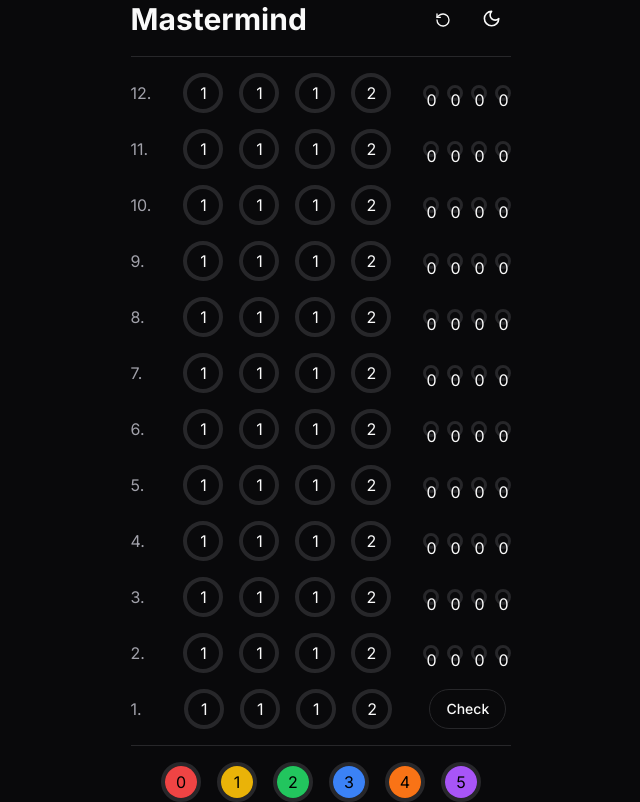
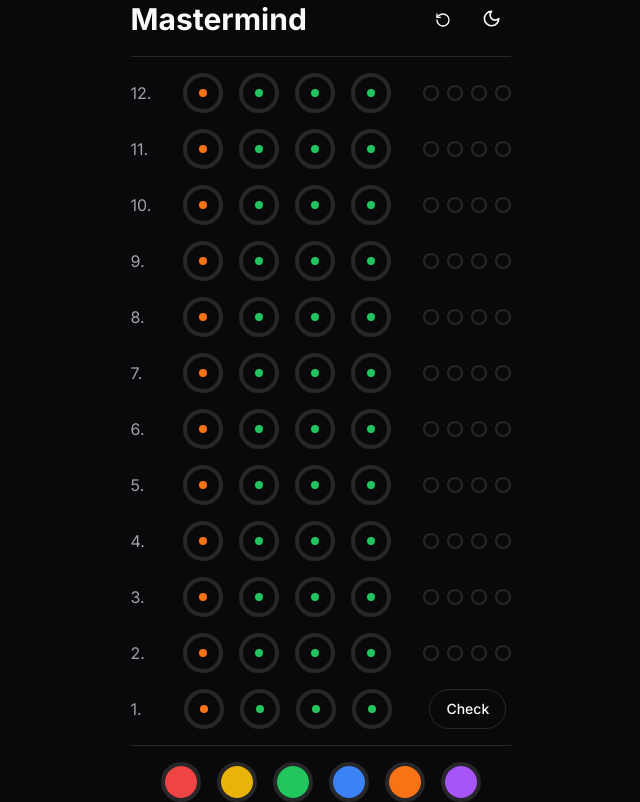
Before and after one commit to Lauritsen1/spac-mastermind, a Next.js app: page / in a window 1280 px wide. Shown: the whole page, without its empty margins (319-959 px from the left). Built offline with nearby package versions, Linux system fonts and the light colour scheme.

Commit message:
implement hints, refactor code to use COLORS constant

```diff
--- a/src/components/game/board.tsx
+++ b/src/components/game/board.tsx
@@ -1,6 +1,6 @@
 "use client"
 
-import { useState } from "react"
+import { useState, useEffect } from "react"
 
 import { Header } from "@/components/game/board-header"
 import { Row } from "@/components/game/row"
@@ -10,55 +10,67 @@
 
 export function Board() {
   const code = useGameStore((state) => state.code)
+  const generateCode = useGameStore((state) => state.generateCode)
   const guess = useGameStore((state) => state.guess)
   const clearGuess = useGameStore((state) => state.clearGuess)
   const currentRow = useGameStore((state) => state.currentRow)
   const nextRow = useGameStore((state) => state.nextRow)
-  const [rows, setRows] = useState(Array(12).fill([0, 0, 0, 0]))
+  const [rows, setRows] = useState(
+    Array.from({ length: 12 }, () => new Array(4).fill(0))
+  )
 
-  const compareCodes = () => {
-    const codeStr: string = code.join("")
-    const guessStr: string = guess.join("")
-    const areEqual: boolean = guessStr === codeStr
-    if (guess.length === 4 && areEqual) {
-      console.log("You won! 🎉")
-      return
+  const checkWin = (hints: number[]) => {
+    return hints.every((hint) => hint === 2)
   }
 
-    if (guess.length === 4 && !areEqual) {
-      console.log("Wrong! 😡")
+  const getHints = (code: string[], guess: string[]) => {
+    let codeSet = new Set(code)
+    let guessSet = new Set(guess)
+    const hints: number[] = []
 
-      const clues: number[] = []
-      let codeCopy: (number | null)[] = [...code]
-      let guessCopy: (number | null)[] = [...guess]
-
-      for (let i = 0; i < code.length; i++) {
+    for (let i = code.length - 1; i >= 0; i--) {
       if (code[i] === guess[i]) {
-          clues.push(2)
-          codeCopy[i] = guessCopy[i] = null
+        hints.push(2)
+        codeSet.delete(code[i])
+        guessSet.delete(guess[i])
       }
     }
 
-      for (let i = 0; i < guessCopy.length; i++) {
-        if (guessCopy[i] !== null && codeCopy.includes(guessCopy[i])) {
-          clues.push(1)
-          codeCopy[codeCopy.indexOf(guessCopy[i])] = null
+    codeSet.forEach((color) => {
+      if (guessSet.has(color)) {
+        hints.push(1)
+        guessSet.delete(color)
       }
+    })
+
+    return new Array(4).fill(0).map((_, i) => hints[i] || 0)
   }
 
-      for (let i = clues.length; i < code.length; i++) {
-        clues.push(0)
-      }
+  const compareCodes = () => {
+    const hints = getHints(code, guess)
+    console.log(hints)
 
     setRows((prev) => {
-        prev[currentRow] = clues
-        return [...prev]
+      const newRows = [...prev]
+      newRows[currentRow] = hints
+      return newRows
     })
+
+    if (checkWin(hints)) {
+      console.log("You won!")
+      // Here you can handle the win case, for example by showing a message to the user
+    } else if (currentRow === 11) {
+      console.log("You lost!")
+      // Here you can handle the lose case, for example by showing a message to the user
+    }
 
     clearGuess()
     nextRow()
   }
-  }
+
+  useEffect(() => {
+    generateCode()
+  }, [])
 
   return (
     <div className="flex justify-center items-center h-screen">
--- a/src/components/game/clues.tsx
+++ /dev/null
@@ -1,18 +0,0 @@
-export function Clues({ row }: { row: number[] }) {
-  return (
-    <div className="flex gap-2 *:rounded-full *:border-[3px] *:h-4 *:w-4">
-      {row.map((clue, i) => (
-        <div
-          key={i}
-          className="rounded-full border-4 h-4 w-4 grid place-items-center"
-        >
-          {clue}
-        </div>
-      ))}
-      {/* <div className="bg-green-500 "></div>
-      <div className="bg-green-500"></div>
-      <div className="bg-yellow-500"></div>
-      <div></div> */}
-    </div>
-  )
-}
--- a/src/components/game/color-picker.tsx
+++ b/src/components/game/color-picker.tsx
@@ -1,20 +1,18 @@
 import { useDragAndDrop } from "@/hooks/use-drag-and-drop"
-import { PEGS } from "@/lib/constants"
+import { COLORS } from "@/lib/constants"
 
 export function ColorPicker() {
   const { handleOnDrag } = useDragAndDrop()
 
   return (
     <div className="flex justify-center gap-4 mt-4 pt-4 border-t">
-      {PEGS.map((color, i) => (
-        <div key={i} className="rounded-full border-4 h-10 w-10">
+      {COLORS.map((color) => (
+        <div key={color.id} className="rounded-full border-4 h-10 w-10">
           <div
-            className={`${color} h-full w-full rounded-full cursor-pointer grid place-items-center text-black`}
+            className={`${color.class} h-full w-full rounded-full cursor-pointer grid place-items-center text-black`}
             draggable
-            onDragStart={(e) => handleOnDrag(e, i)}
-          >
-            {i}
-          </div>
+            onDragStart={(e) => handleOnDrag(e, color)}
+          ></div>
         </div>
       ))}
     </div>
--- /dev/null
+++ b/src/components/game/hints.tsx
@@ -0,0 +1,14 @@
+export function Hints({ row }: { row: number[] }) {
+  return (
+    <div className="flex gap-2 *:rounded-full *:border-2 *:h-4 *:w-4">
+      {row.map((hint, i) => (
+        <div
+          key={i}
+          className={
+            hint === 2 ? "bg-green-500" : hint === 1 ? "bg-orange-500" : ""
+          }
+        ></div>
+      ))}
+    </div>
+  )
+}
--- a/src/components/game/row.tsx
+++ b/src/components/game/row.tsx
@@ -1,10 +1,12 @@
-import { Clues } from "@/components/game/clues"
+import { Hints } from "@/components/game/hints"
 
 import { Button } from "@/components/ui/button"
 
 import { useDragAndDrop } from "@/hooks/use-drag-and-drop"
 
 import { useGameStore } from "@/stores/game-store"
+
+import { COLORS } from "@/lib/constants"
 
 interface RowProps {
   rowIndex: number
@@ -18,21 +20,26 @@
   const { handleOnDrop, handleDragOver } = useDragAndDrop()
 
   return (
-    <div key={rowIndex} className="flex justify-between items-center gap-8">
+    <div className="flex justify-between items-center gap-8">
       <span className="text-muted-foreground select-none grow">
         {rowIndex + 1}.
       </span>
       <div className="flex gap-4">
-        {code.map((digit, columnIndex) => (
+        {code.map((color, slotIndex) => {
+          const colorObject = COLORS.find((c) => c.id === color)
+          return (
             <div
-            key={columnIndex}
+              key={slotIndex}
               className="rounded-full border-4 h-10 w-10 grid place-items-center"
               onDrop={(e) => handleOnDrop(e, rowIndex)}
               onDragOver={(e) => handleDragOver(e, rowIndex)}
             >
-            {digit}
+              <span
+                className={`${colorObject?.class} h-2 w-2 rounded-full`}
+              ></span>
             </div>
-        ))}
+          )
+        })}
       </div>
       {rowIndex === currentRow ? (
         <div className="flex justify-center grow">
@@ -45,7 +52,7 @@
           </Button>
         </div>
       ) : (
-        <Clues row={row} />
+        <Hints row={row} />
       )}
     </div>
   )
--- a/src/hooks/use-drag-and-drop.ts
+++ b/src/hooks/use-drag-and-drop.ts
@@ -1,13 +1,11 @@
 import { useGameStore } from "@/stores/game-store"
-
-import { PEGS } from "@/lib/constants"
 
 export function useDragAndDrop() {
   const currentRow = useGameStore((state) => state.currentRow)
   const setGuess = useGameStore((state) => state.setGuess)
 
-  const handleOnDrag = (event: React.DragEvent<HTMLDivElement>, id: number) => {
-    event.dataTransfer?.setData("id", String(id))
+  const handleOnDrag = (event: React.DragEvent<HTMLDivElement>, color: any) => {
+    event.dataTransfer?.setData("color", JSON.stringify(color))
   }
 
   const handleOnDrop = (
@@ -16,10 +14,13 @@
   ) => {
     if (rowIndex !== currentRow) return
 
-    const id = Number(event.dataTransfer?.getData("id"))
-    setGuess(id)
-
-    event.currentTarget.classList.add(PEGS[id])
+    try {
+      const color = JSON.parse(event.dataTransfer?.getData("color") || "{}")
+      setGuess(color.id)
+      event.currentTarget.classList.add(color.class)
+    } catch (error) {
+      console.error("Error parsing color data:", error)
+    }
   }
 
   const handleDragOver = (
--- a/src/hooks/use-generate-code.ts
+++ /dev/null
@@ -1,16 +0,0 @@
-import { useState, useEffect } from "react"
-
-export function useGenerateCode() {
-  const [code, setCode] = useState<number[]>([])
-
-  useEffect(() => {
-    const newArray: number[] = []
-    for (let i = 0; i < 4; i++) {
-      const randomNumber = Math.floor(Math.random() * 6)
-      newArray.push(randomNumber)
-    }
-    setCode(newArray)
-  }, [])
-
-  return code
-}
--- a/src/lib/constants.ts
+++ b/src/lib/constants.ts
@@ -1,10 +1,10 @@
-const PEGS = [
-  "bg-red-500",
-  "bg-yellow-500",
-  "bg-green-500",
-  "bg-blue-500",
-  "bg-orange-500",
-  "bg-purple-500",
+const COLORS = [
+  { id: "red", class: "bg-red-500" },
+  { id: "yellow", class: "bg-yellow-500" },
+  { id: "green", class: "bg-green-500" },
+  { id: "blue", class: "bg-blue-500" },
+  { id: "orange", class: "bg-orange-500" },
+  { id: "purple", class: "bg-purple-500" },
 ]
 
-export { PEGS }
+export { COLORS }
--- a/src/stores/game-store.ts
+++ b/src/stores/game-store.ts
@@ -1,27 +1,34 @@
 import { create } from "zustand"
 
-import { generateCode } from "@/lib/utils"
+import { COLORS } from "@/lib/constants"
 
 interface GameStore {
-  code: number[]
-  guess: number[]
+  code: string[]
+  guess: string[]
   currentRow: number
-  generateNewCode: () => void
-  setGuess: (id: number) => void
+  generateCode: () => void
+  setGuess: (id: string) => void
   clearGuess: () => void
   nextRow: () => void
+}
+
+function generateCode() {
+  const code = []
+  for (let i = 0; i < 4; i++) {
+    let randomIndex = Math.floor(Math.random() * COLORS.length)
+    code.push(COLORS[randomIndex].id)
+  }
+  return code
 }
 
 const useGameStore = create<GameStore>((set) => ({
   code: [],
   guess: [],
   currentRow: 0,
-  generateNewCode: async () => set({ code: await generateCode() }),
+  generateCode: () => set({ code: generateCode() }),
   setGuess: (id) => set((state) => ({ guess: [...state.guess, id] })),
   clearGuess: () => set({ guess: [] }),
   nextRow: () => set((state) => ({ currentRow: state.currentRow + 1 })),
 }))
 
-generateCode().then((code: number[]) => useGameStore.setState({ code }))
-
 export { useGameStore }
```
Also changed, not shown: src/lib/utils.ts (+9 -0 lines). Lines whose indentation alone changed are shown as unchanged.
